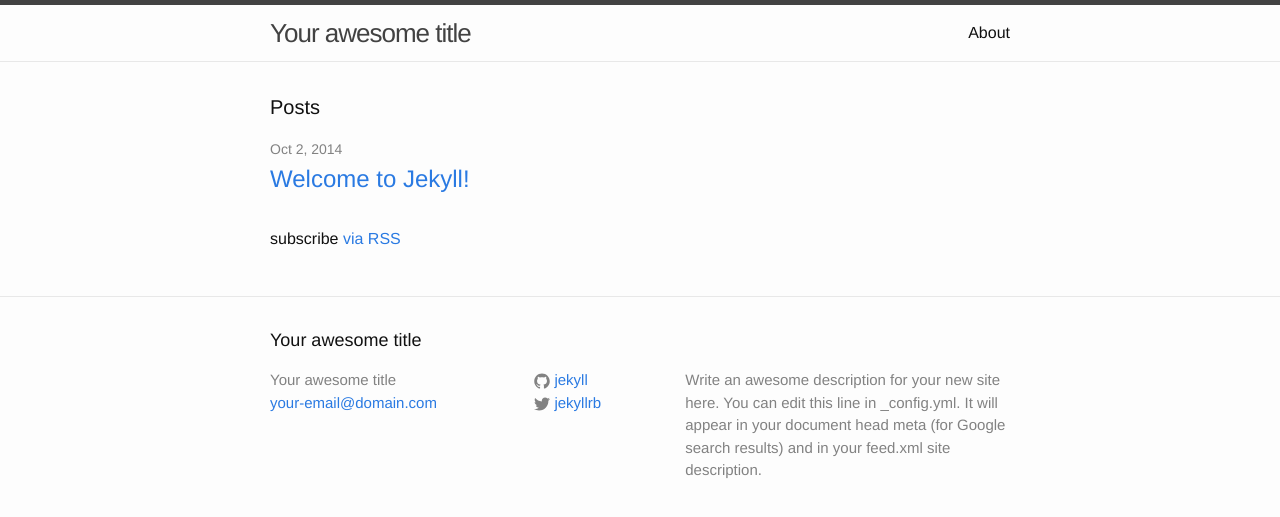
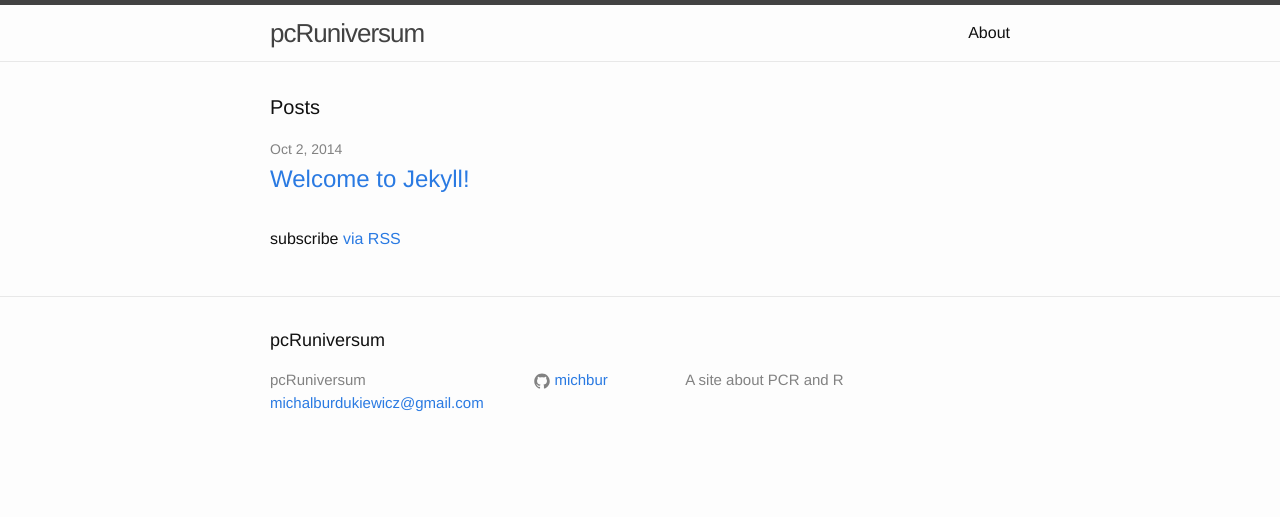
Before and after one commit to PCRuniversum/website, a Jekyll site: the page built from index.html, in a window 1280 px wide. Shown: the top 517 px of the page. Built offline with Jekyll 4.4.1, drawn with Linux system fonts in a browser that asks for light colours.

Commit message:
added build.R to build sites

```diff
--- a/_config.yml
+++ b/_config.yml
@@ -1,14 +1,12 @@
 # Site settings
-title: Your awesome title
-email: your-email@domain.com
+title: pcRuniversum
+email: michalburdukiewicz@gmail.com
 description: > # this means to ignore newlines until "baseurl:"
-  Write an awesome description for your new site here. You can edit this
-  line in _config.yml. It will appear in your document head meta (for
-  Google search results) and in your feed.xml site description.
-baseurl: "" # the subpath of your site, e.g. /blog/
+  A site about PCR and R
+baseurl: "/knitr-jekyll"
 url: "http://yourdomain.com" # the base hostname & protocol for your site
-twitter_username: jekyllrb
-github_username:  jekyll
+github_username:  michbur
+permalink: /:year/:month/:title.html
 
 # Build settings
 markdown: kramdown
```
Also changed, not shown: .nojekyll (deleted), 1 other file.
